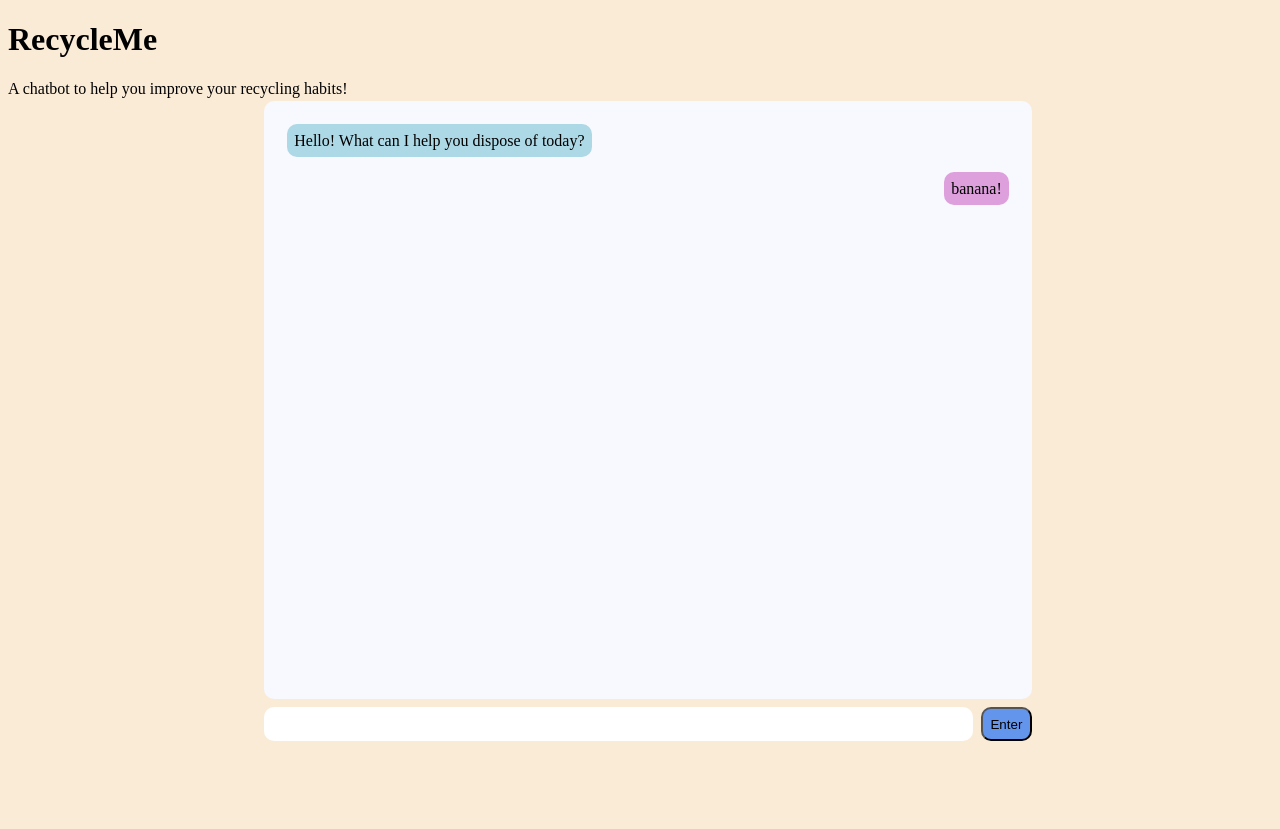
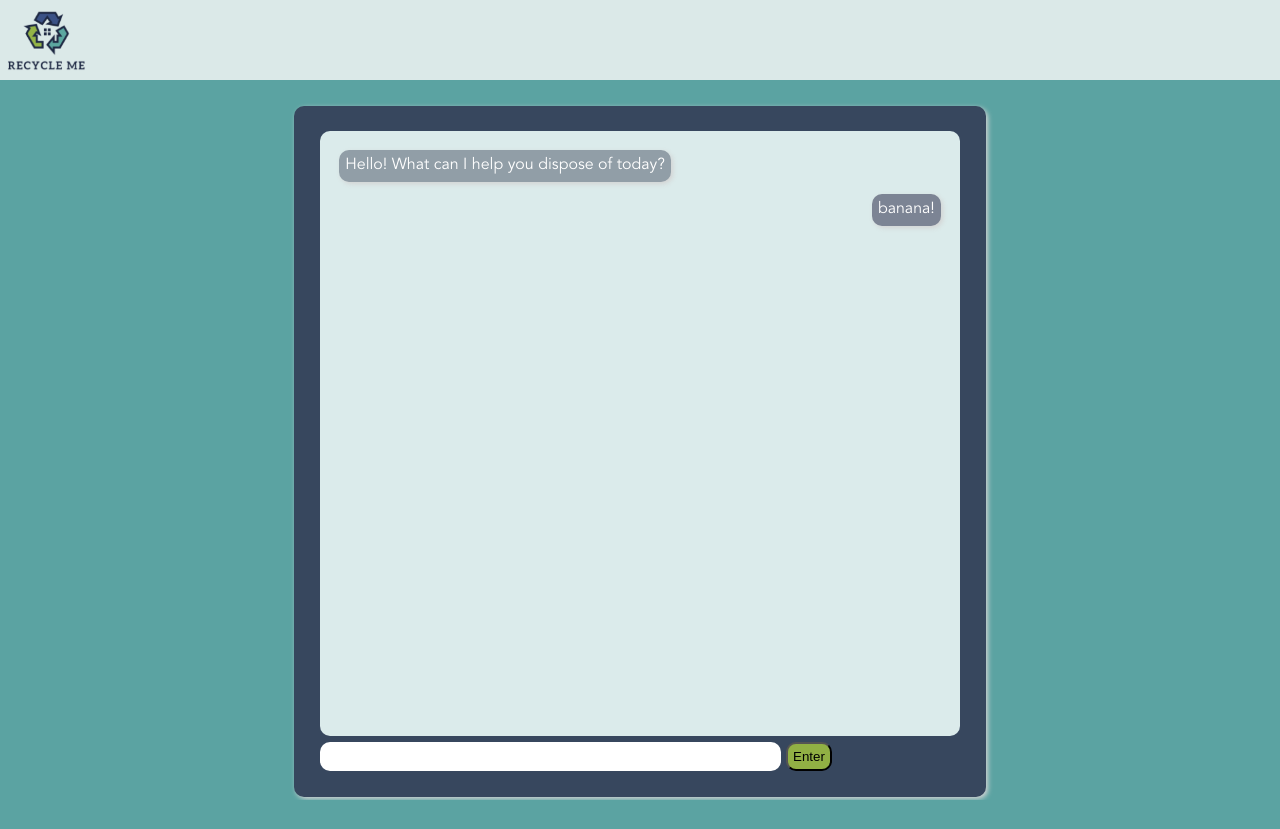
Before and after one commit to dlepke/recycleme, a website: page public/html/index.html in a window 1280 px wide. After the commit the page ends 800 px from the top, so only its background shows below. Drawn offline with Linux system fonts and the light colour scheme; no server answers.

Commit message:
more css changes, added color palette

```diff
--- a/public/css/index.css
+++ b/public/css/index.css
@@ -1,26 +1,44 @@
+@font-face {
+  font-family: ptSans;
+  src: url("../fonts/avenir_ff/AvenirLTStd-Book.otf");
+}
+
 body {
-  background-color: antiquewhite;
+  background-color: #5ba3a2;
   display: block;
   height: 100vh;
   width: 100vw;
+  margin: 0;
+  font-family: ptSans;
 }
 
 header {
-  height: 10%;
+  height: 5em;
+  width: 100%;
+  background-color: #dbe9e8;
+  margin: 0;
+  display: flex;
+  align-content: center;
 }
 
 #chatbot-container {
   height: 80%;
-  width: 60%;
+  width: 50%;
   display: flex;
   flex-direction: column;
   align-items: stretch;
+  justify-content: center;
   margin: auto;
+  margin-top: 2%;
+  box-shadow: 2px 2px 5px lightgrey;
+  background-color: #37475e;
+  padding: 2%;
+  border-radius: 10px;
 }
 
 #messagePanel {
   border-radius: 10px;
-  background-color: ghostwhite;
+  background-color: #dbebeb;
   flex-grow: 1;
   padding: 1%;
 }
@@ -29,7 +47,7 @@ header {
   margin-top: 1%;
   display: flex;
   justify-content: space-between;
-  width: 100%;
+  width: 80%;
 }
 
 #chatEntry {
@@ -39,21 +57,26 @@ header {
 }
 
 .message {
-  background-color: lightblue;
+  background-color: #919ea7;
+  color: white;
   width: fit-content;
   padding: 1%;
   margin: 2%;
   border-radius: 10px;
   /* border: 1px solid blue; */
+  box-shadow: 2px 2px 5px lightgrey;
+  text-align: center;
+  vertical-align: center;
 }
 
 .userMsg {
-  background-color: plum;
+  background-color: #7c8494;
+  color: white;
   margin-left: auto;
 }
 
 #chatButton {
-  background-color: cornflowerblue;
+  background-color: #91b044;
   padding: 1%;
   border-radius: 10px;
   margin-left: 1%;
--- a/public/html/index.html
+++ b/public/html/index.html
@@ -10,8 +10,7 @@
 
   <body>
     <header>
-      <h1>RecycleMe</h1>
-      <p>A chatbot to help you improve your recycling habits!</p>
+      <img src="../images/logo.png" />
     </header>
     <div id="chatbot-container">
       <div id="messagePanel">
```
Also changed, not shown: public/fonts/avenir_ff/AvenirLTStd-Black.otf (added), public/fonts/avenir_ff/AvenirLTStd-Book.otf (added), public/fonts/avenir_ff/AvenirLTStd-Roman.otf (added), public/images/logo.png (added).
